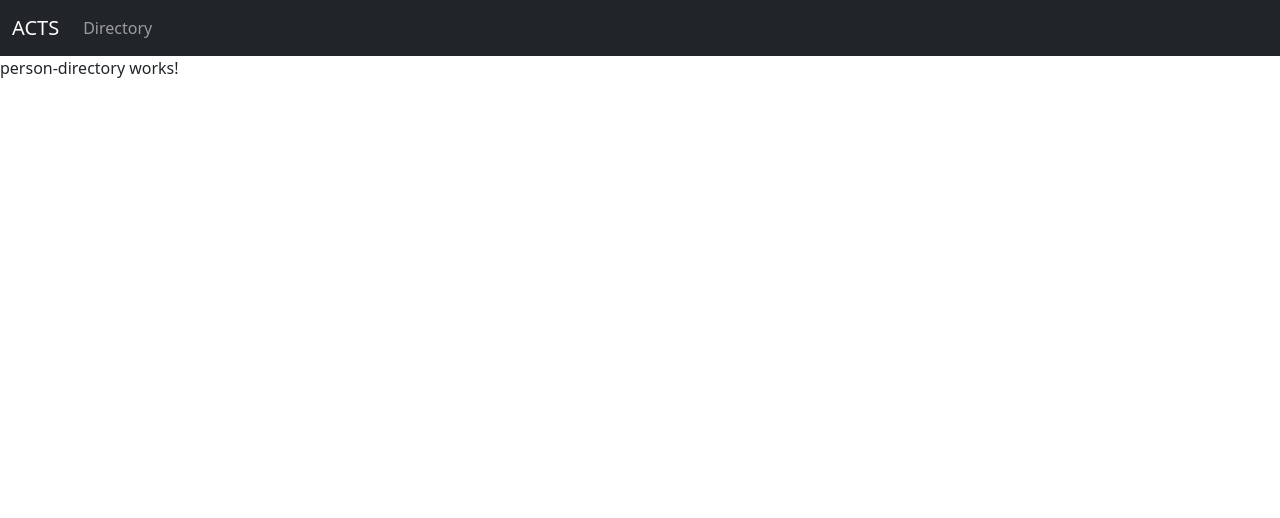
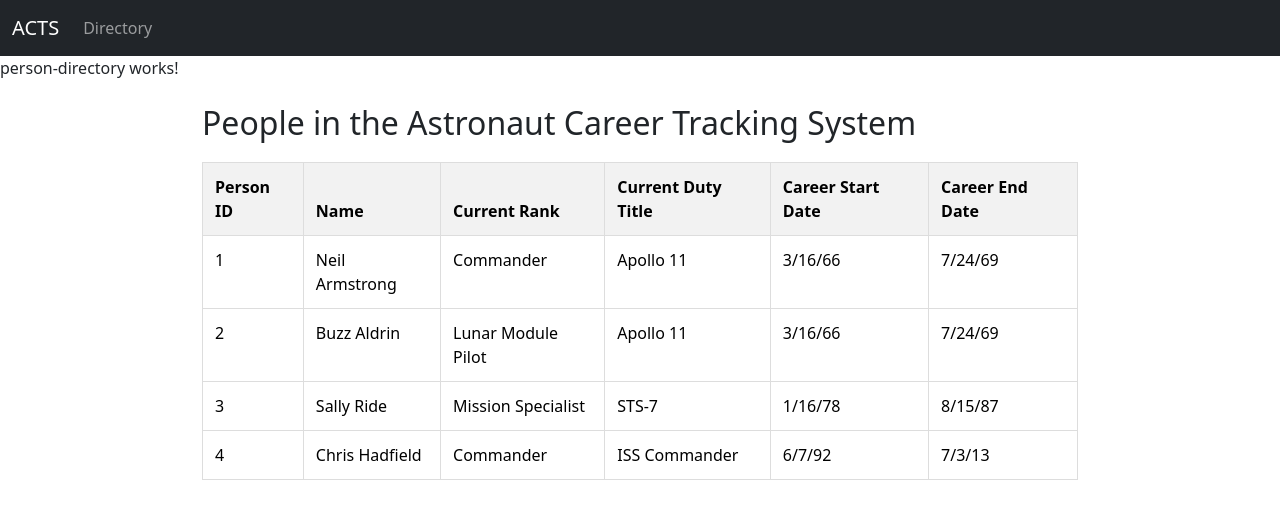
Before and after one commit to bochia/Stargate, an Angular app in the folder stargate.client/: page /directory in a window 1280 px wide. Shown: the top 518 px of the page. Built offline with nearby package versions, Linux system fonts and the light colour scheme.

Commit message:
feat: get a starting table for the directory page.

```diff
--- a/stargate.client/src/app/person-directory/person-directory.component.css
+++ b/stargate.client/src/app/person-directory/person-directory.component.css
@@ -0,0 +1,20 @@
+.container {
+  max-width: 900px;
+  margin: 0 auto;
+}
+
+table {
+  width: 100%;
+  border-collapse: collapse;
+  margin-top: 20px;
+}
+
+th, td {
+  padding: 12px;
+  text-align: left;
+  border: 1px solid #ddd;
+}
+
+th {
+  background-color: #f2f2f2;
+}
--- a/stargate.client/src/app/person-directory/person-directory.component.html
+++ b/stargate.client/src/app/person-directory/person-directory.component.html
@@ -1 +1,29 @@
 <p>person-directory works!</p>
+
+<div class="container mt-4">
+  <h2>People in the Astronaut Career Tracking System</h2>
+
+  <table class="table">
+    <thead>
+      <tr>
+        <th>Person ID</th>
+        <th>Name</th>
+        <th>Current Rank</th>
+        <th>Current Duty Title</th>
+        <th>Career Start Date</th>
+        <th>Career End Date</th>
+      </tr>
+    </thead>
+    <tbody>
+      <!-- Loop through people array and display each person -->
+      <tr *ngFor="let person of people">
+        <td>{{ person.personId }}</td>
+        <td>{{ person.name }}</td>
+        <td>{{ person.currentRank }}</td>
+        <td>{{ person.currentDutyTitle }}</td>
+        <td>{{ person.careerStartDate | date:'shortDate' }}</td>
+        <td>{{ person.careerEndDate | date:'shortDate' }}</td>
+      </tr>
+    </tbody>
+  </table>
+</div>
--- a/stargate.client/src/app/person-directory/person-directory.component.ts
+++ b/stargate.client/src/app/person-directory/person-directory.component.ts
@@ -6,5 +6,53 @@ import { Component } from '@angular/core';
   styleUrl: './person-directory.component.css'
 })
 export class PersonDirectoryComponent {
+  people: PersonAstronautDto[] = [
+    {
+      personId: 1,
+      name: 'Neil Armstrong',
+      currentRank: 'Commander',
+      currentDutyTitle: 'Apollo 11',
+      careerStartDate: new Date('1966-03-16'),
+      careerEndDate: new Date('1969-07-24')
+    },
+    {
+      personId: 2,
+      name: 'Buzz Aldrin',
+      currentRank: 'Lunar Module Pilot',
+      currentDutyTitle: 'Apollo 11',
+      careerStartDate: new Date('1966-03-16'),
+      careerEndDate: new Date('1969-07-24')
+    },
+    {
+      personId: 3,
+      name: 'Sally Ride',
+      currentRank: 'Mission Specialist',
+      currentDutyTitle: 'STS-7',
+      careerStartDate: new Date('1978-01-16'),
+      careerEndDate: new Date('1987-08-15')
+    },
+    {
+      personId: 4,
+      name: 'Chris Hadfield',
+      currentRank: 'Commander',
+      currentDutyTitle: 'ISS Commander',
+      careerStartDate: new Date('1992-06-07'),
+      careerEndDate: new Date('2013-07-03')
+    }
+  ];
 
+  constructor() { }
+
+  ngOnInit(): void { }
 }
+
+
+// ochia - where should I put this?
+export interface PersonAstronautDto {
+  personId: number;
+  name: string;
+  currentRank?: string;
+  currentDutyTitle?: string;
+  careerStartDate?: Date;
+  careerEndDate?: Date;
+}
```
